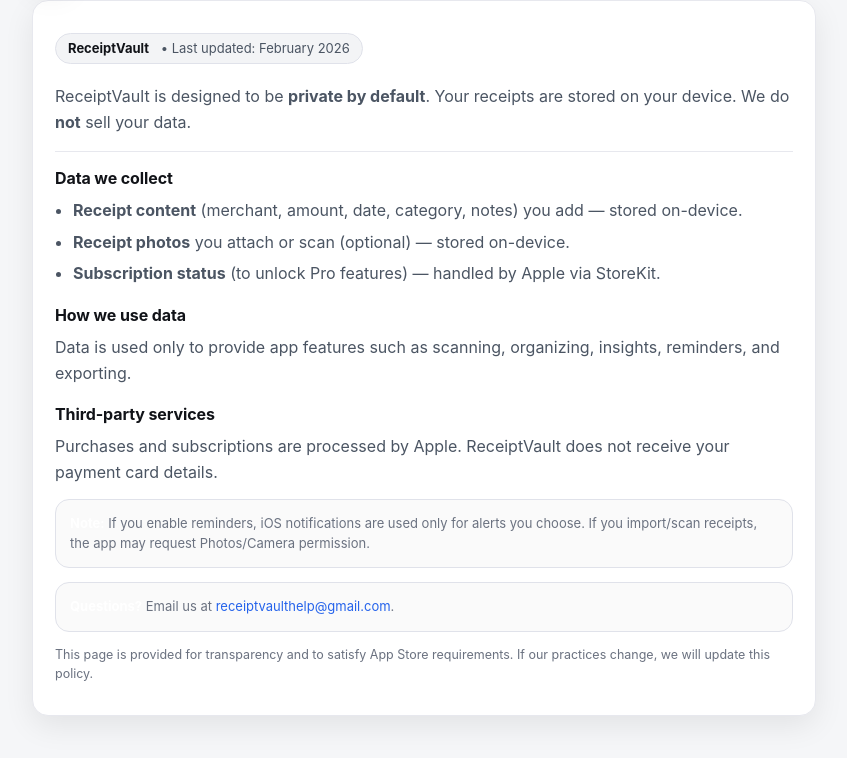
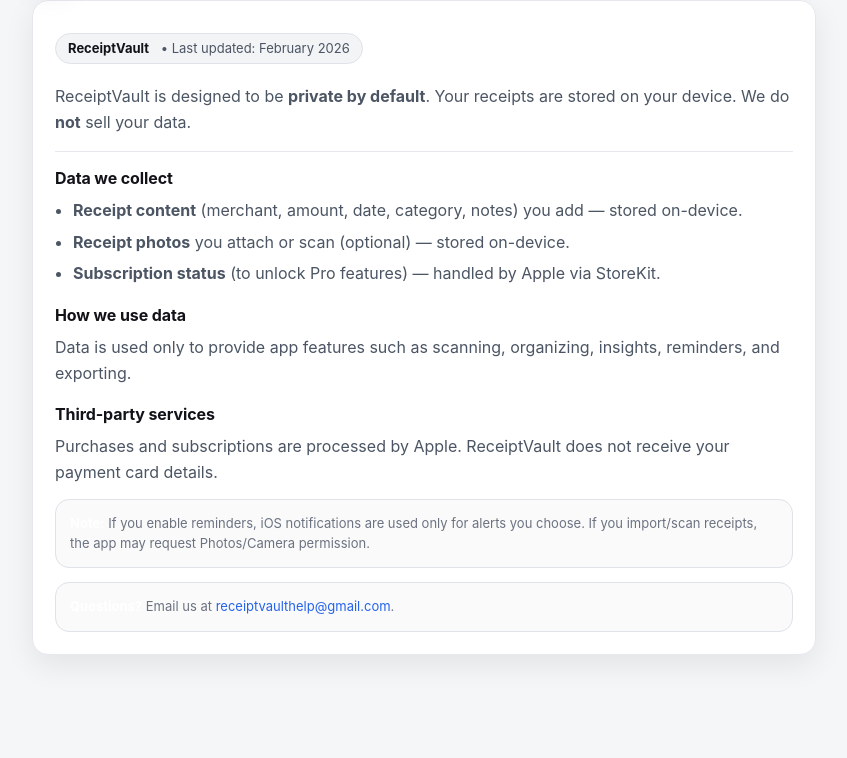
Before and after one commit to Pace200413/receipt-vault-help, a plain HTML site: page privacy/index.html in a window 1280 px wide. Shown: the part 102-860 px from the top of the page, without its empty margins (216-1063 px from the left). After the commit the page ends 805 px from the top, so only its background shows below. Drawn offline with Linux system fonts and the light colour scheme.

Commit message:
Update index.html

```diff
--- a/privacy/index.html
+++ b/privacy/index.html
@@ -225,11 +225,6 @@
           </p>
         </div>
       </div>
-
-      <p class="footer">
-        This page is provided for transparency and to satisfy App Store requirements. If our practices change,
-        we will update this policy.
-      </p>
     </div>
   </div>
 </body>
```
